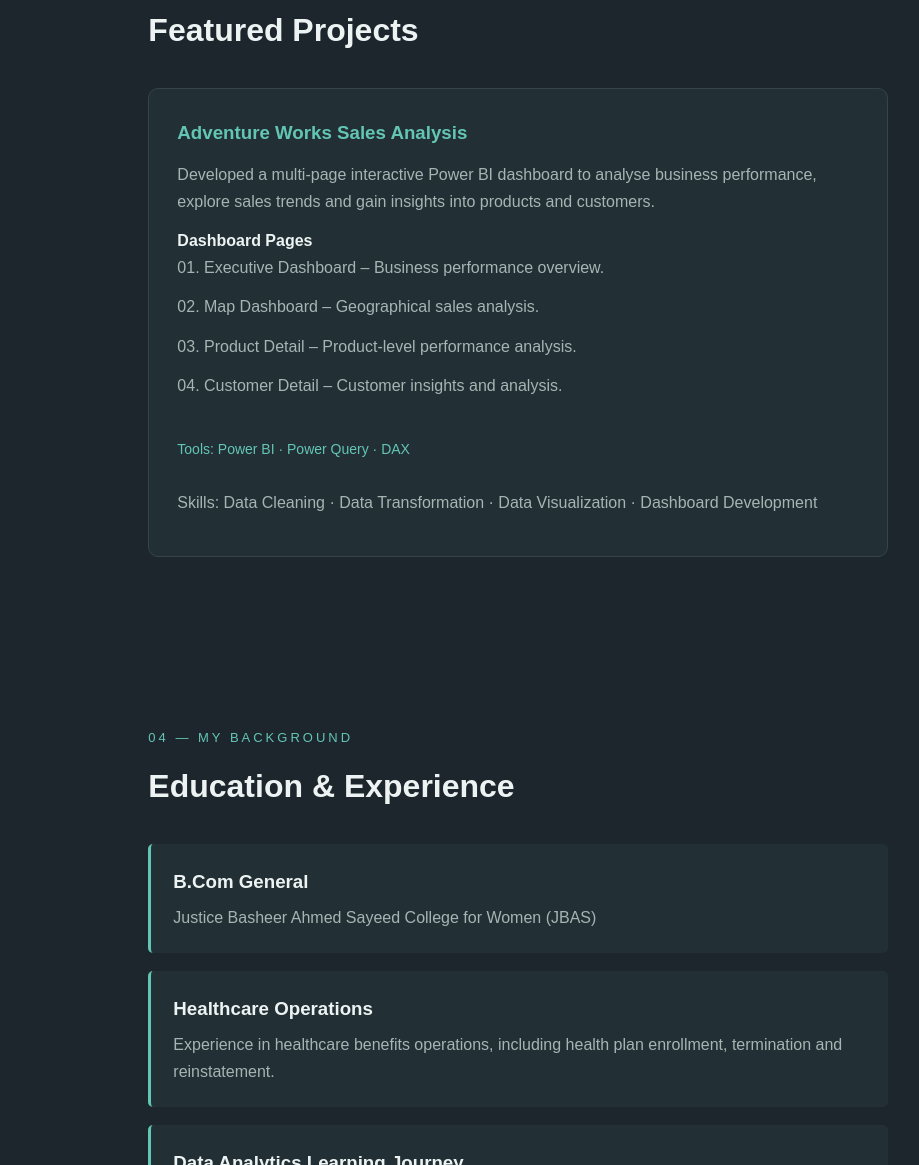
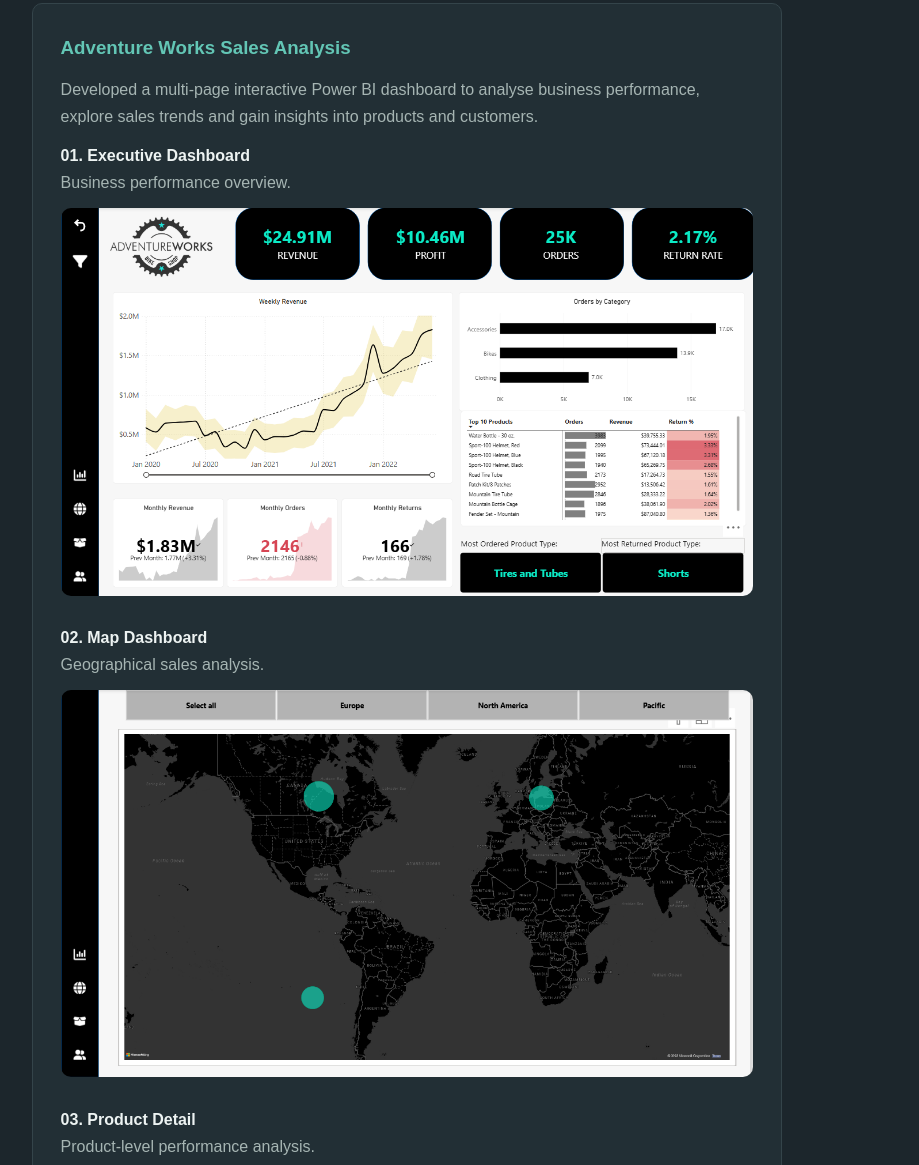
Before and after one commit to sarahdata-ad/sarahdata-ad.github.io, a plain HTML site: page index.html in a window 1280 px wide. Shown: the part 1987-3152 px from the top of the page, without its empty margins (122-1041 px from the left). Drawn offline with Linux system fonts and the light colour scheme.

Commit message:
Update index.html

```diff
--- a/index.html
+++ b/index.html
@@ -416,8 +416,6 @@
 
     <!-- Projects -->
 
-    <section class="projects" id="projects">
-
 
 <!-- Projects -->
 
@@ -438,17 +436,29 @@
             products and customers.
         </p>
 
-        <h4>Dashboard Pages</h4>
+        <h4>01. Executive Dashboard</h4>
+        <p>Business performance overview.</p>
+        <img src="executive-dashboard.png"
+             alt="Executive Dashboard"
+             style="width:100%; border-radius:10px; margin-bottom:20px;">
 
-        <p>01. Executive Dashboard – Business performance overview.</p>
+        <h4>02. Map Dashboard</h4>
+        <p>Geographical sales analysis.</p>
+        <img src="map-dashboard.png"
+             alt="Map Dashboard"
+             style="width:100%; border-radius:10px; margin-bottom:20px;">
 
-        <p>02. Map Dashboard – Geographical sales analysis.</p>
+        <h4>03. Product Detail</h4>
+        <p>Product-level performance analysis.</p>
+        <img src="product-detail.png"
+             alt="Product Detail Dashboard"
+             style="width:100%; border-radius:10px; margin-bottom:20px;">
 
-        <p>03. Product Detail – Product-level performance analysis.</p>
-
-        <p>04. Customer Detail – Customer insights and analysis.</p>
-
-        <br>
+        <h4>04. Customer Detail</h4>
+        <p>Customer insights and analysis.</p>
+        <img src="customer-detail.png"
+             alt="Customer Detail Dashboard"
+             style="width:100%; border-radius:10px; margin-bottom:20px;">
 
         <div class="tools">
             Tools: Power BI · Power Query · DAX
@@ -464,6 +474,8 @@
     </div>
 
 </section>
+
+
 
 
 
```
